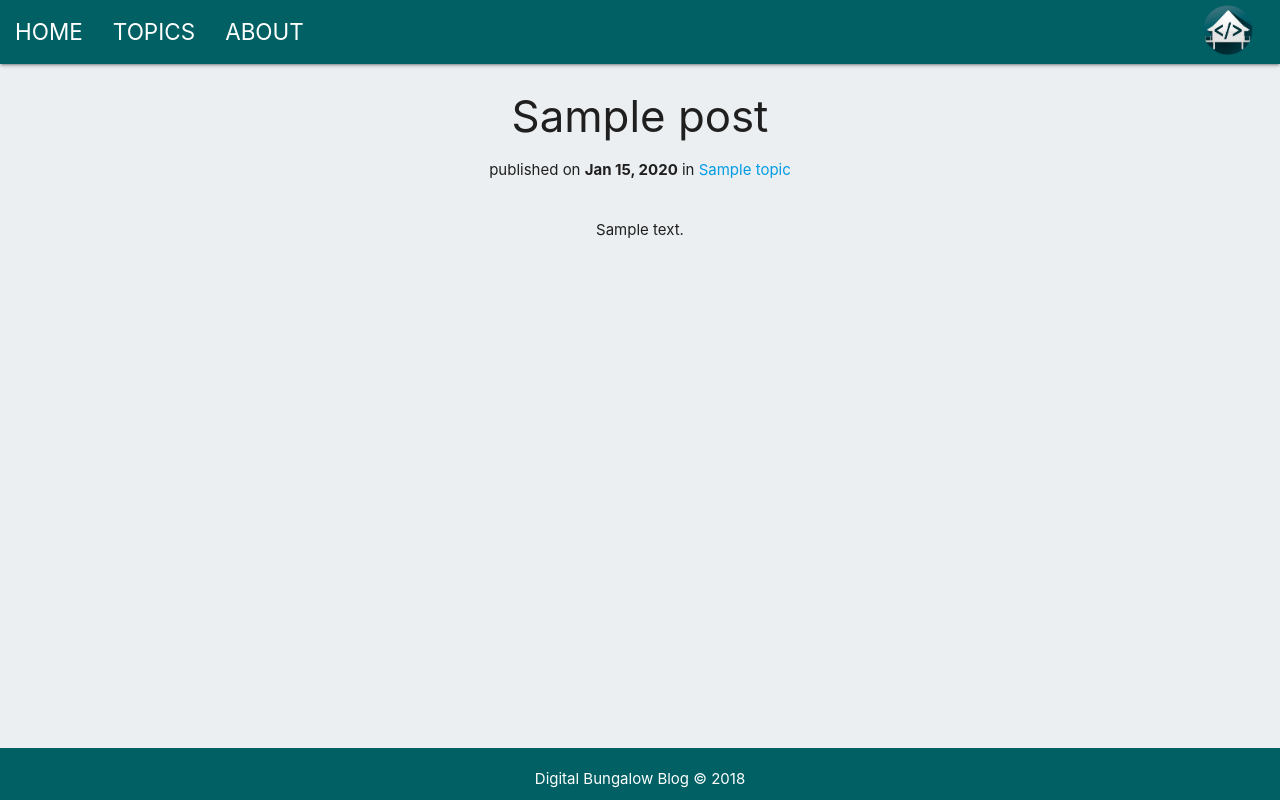
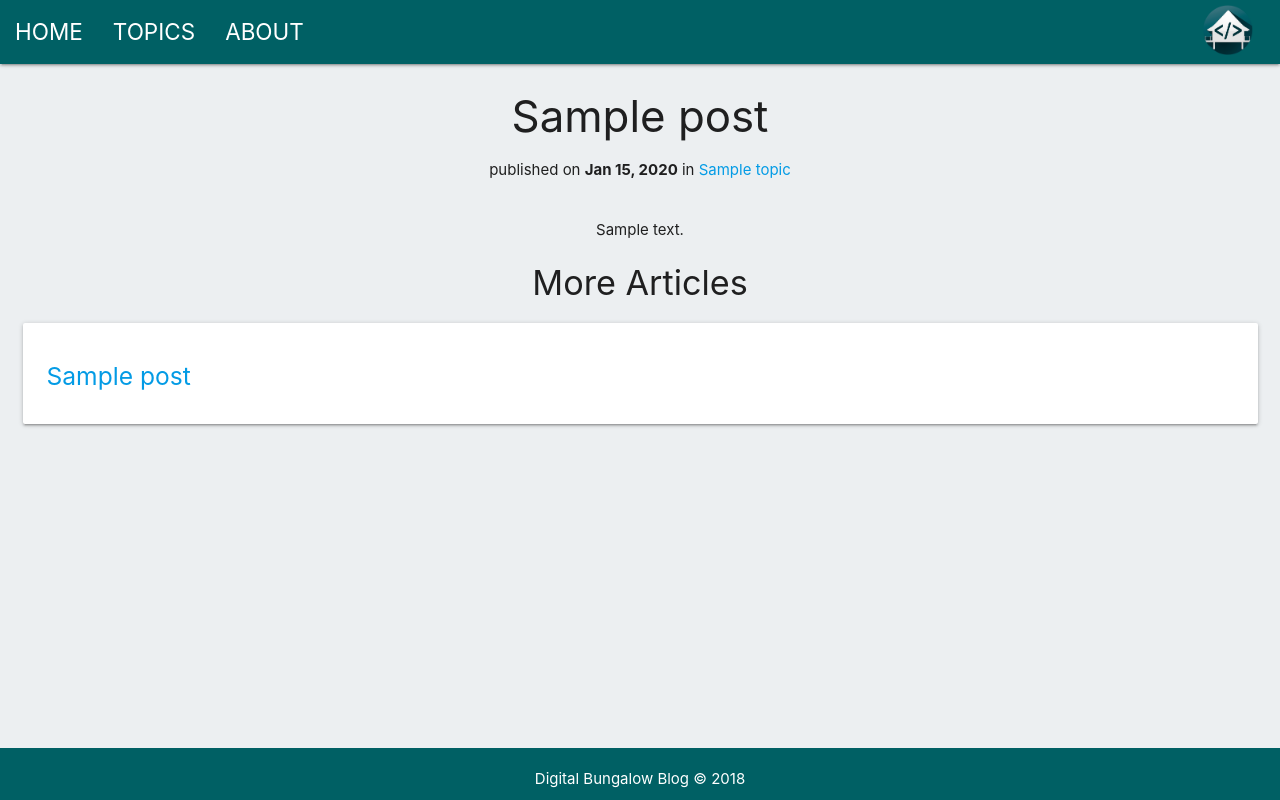
Before and after one commit to denibulkashvili/django-blog, a Django app: template blog/templates/blog/post.html in a window 1280 px wide. Run offline with Django 3.2, Linux system fonts and the light colour scheme; tables that the repository leaves empty hold one stand-in row (values such as "Sample post"); the template is opened without the code that fills it: values that come from a table or form of the project are taken from there, most other values are stand-ins (such as "Sample title", 1, 10 or a date in 2020); some libraries are stand-ins or nearby versions.

Commit message:
Add links to other posts after each article
Use random sample to pass two random articles to post template

```diff
--- a/blog/templates/blog/post.html
+++ b/blog/templates/blog/post.html
@@ -10,4 +10,20 @@
         There are no posts yet.
     {% endif %}
 
+    <div class="more-posts">
+        <h4>More Articles</h4>
+        <div class="col s12">
+            {% if random_posts %}
+                {% for post in random_posts %}
+                    <div class="card horizontal">
+                        <a href="topics/{{post.topic}}">
+                            <h5 class="card-content">{{ post.title }}</h5>
+                        </a>
+                    </div>
+                {% endfor %}
+            {% else %}
+                There are no random posts.
+            {% endif %}
+        </div>
+    </div>
 {% endblock %}
--- a/blog/views.py
+++ b/blog/views.py
@@ -1,4 +1,5 @@
 from django.shortcuts import get_object_or_404, render
+import random
 from .models import Topic, Post
 
 
@@ -20,7 +21,9 @@ def topic(request, topic_title):
 
 def post(request, post_title):
     post = get_object_or_404(Post, title=post_title)
-    context = {'post': post}
+    all_posts = Post.objects.order_by('-date_published')
+    random_posts = [all_posts[x] for x in random.sample(range(1, len(all_posts)), 2)] #2 rand posts
+    context = {'post': post, 'random_posts': random_posts}
     return render(request, 'blog/post.html', context)
 
 def about(request):
```
